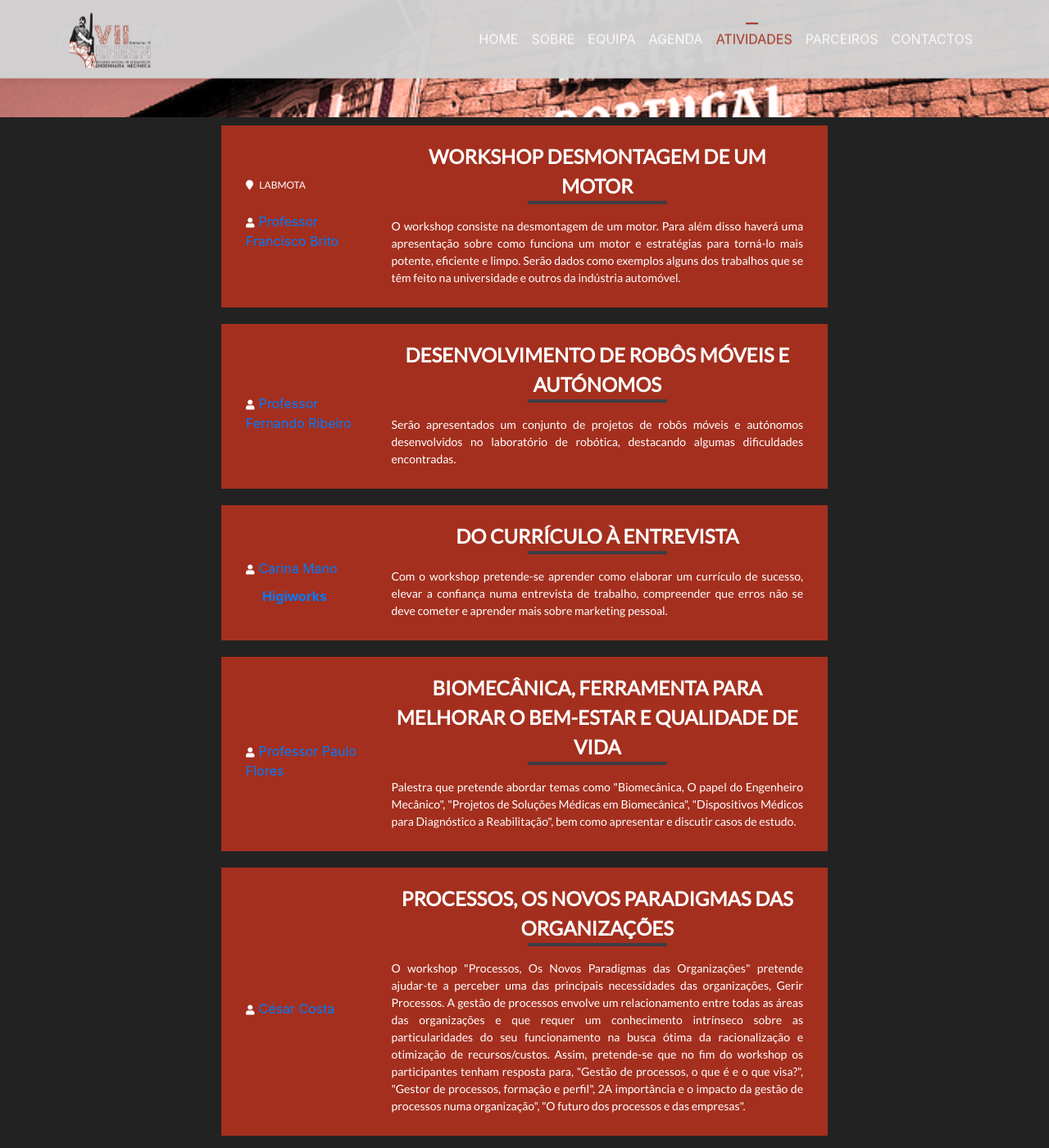
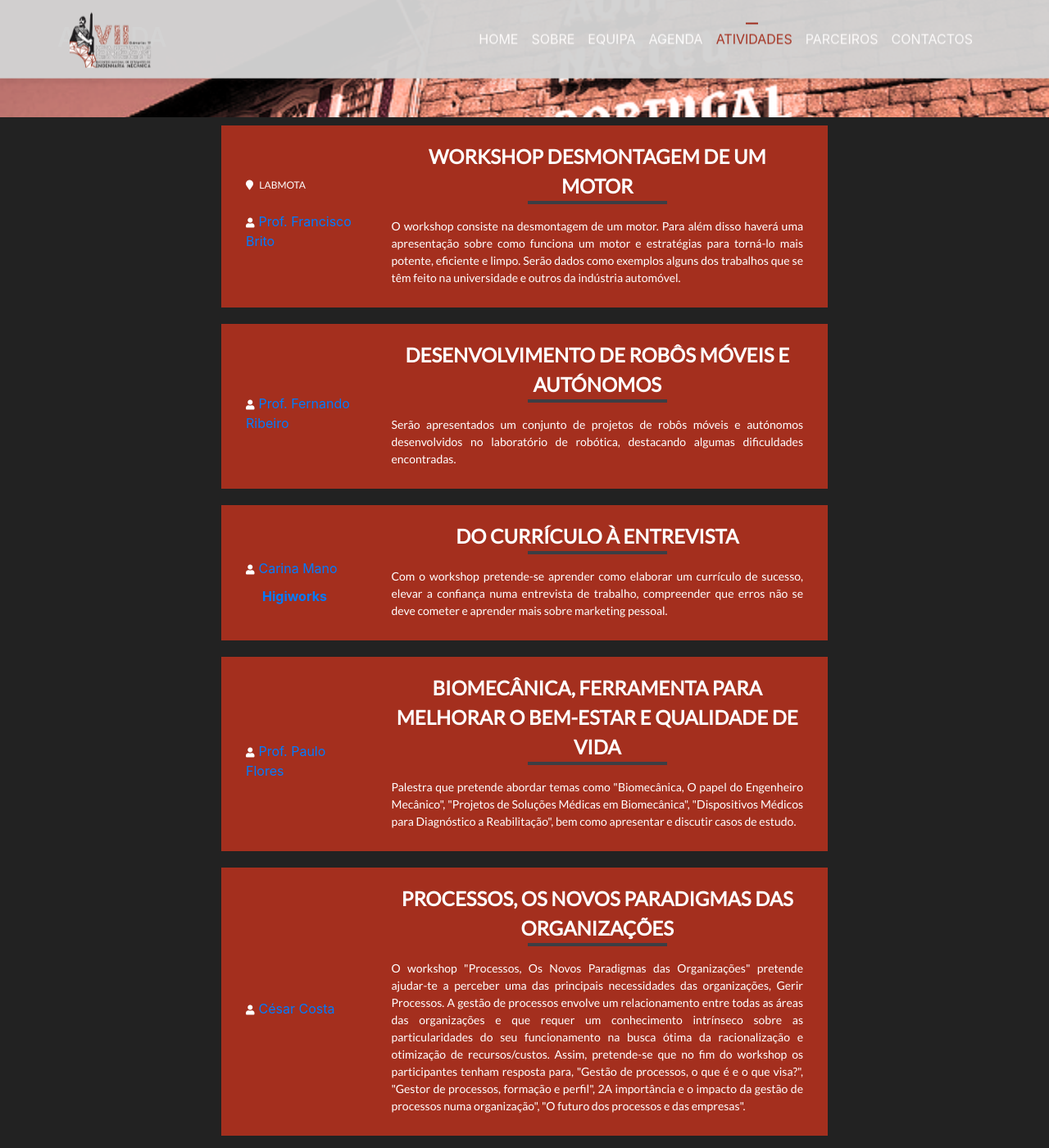
Before and after one commit to ENEEM/eneem, a Jekyll site: the page built from index.html, in a window 1280 px wide and 1400 px high, scrolled down 1756 px. Shown: the whole window at 82% size. Built offline with Jekyll 4.4.1, drawn with Linux system fonts in a browser that asks for light colours; some of the changed text lies outside the part shown.

Commit message:
simplify

```diff
--- a/_data/agenda.yml
+++ b/_data/agenda.yml
@@ -15,7 +15,7 @@
   dayOfWeek: Terça feira
   activities:
     - name: Workshop Desmontagem de um Motor
-      speaker: Professor Francisco Brito
+      speaker: Prof. Francisco Brito
       type:
       time:
       duration: one-hour
@@ -24,7 +24,7 @@
       place: LabMoTa
 
     - name: Desenvolvimento de robôs móveis e autónomos
-      speaker: Professor Fernando Ribeiro
+      speaker: Prof. Fernando Ribeiro
       type:
       time:
       duration: one-hour
@@ -49,7 +49,7 @@
   activities:
 
     - name: Biomecânica, Ferramenta para Melhorar o Bem-Estar e Qualidade de Vida
-      speaker: Professor Paulo Flores
+      speaker: Prof. Paulo Flores
       type:
       time:
       duration: one-hour
@@ -67,7 +67,7 @@
       place:
 
     - name: Workshop de Fundição
-      speaker: Professor Hélder Puga
+      speaker: Prof. Hélder Puga
       type:
       time:
       duration: one-hour
@@ -121,7 +121,7 @@
       place:
 
     - name: Como Inovar, Pequenos investimentos para grandes resultados
-      speaker: Engenheiro Jorge Cavaleiro
+      speaker: Eng. Jorge Cavaleiro
       type:
       time:
       duration: one-hour
@@ -139,7 +139,7 @@
       place:
 
     - name: Tribologia, âmbito e importância, conceitos e abordagem de casos práticos
-      speaker: Professor José Gomes
+      speaker: Prof. José Gomes
       type:
       time:
       duration: one-hour
@@ -148,7 +148,7 @@
       place:
 
     - name: Se montares bem nunca mais queres outra coisa...
-      speaker: Professor Luís Alves
+      speaker: Prof. Luís Alves
       type:
       time:
       duration: one-hour
```
